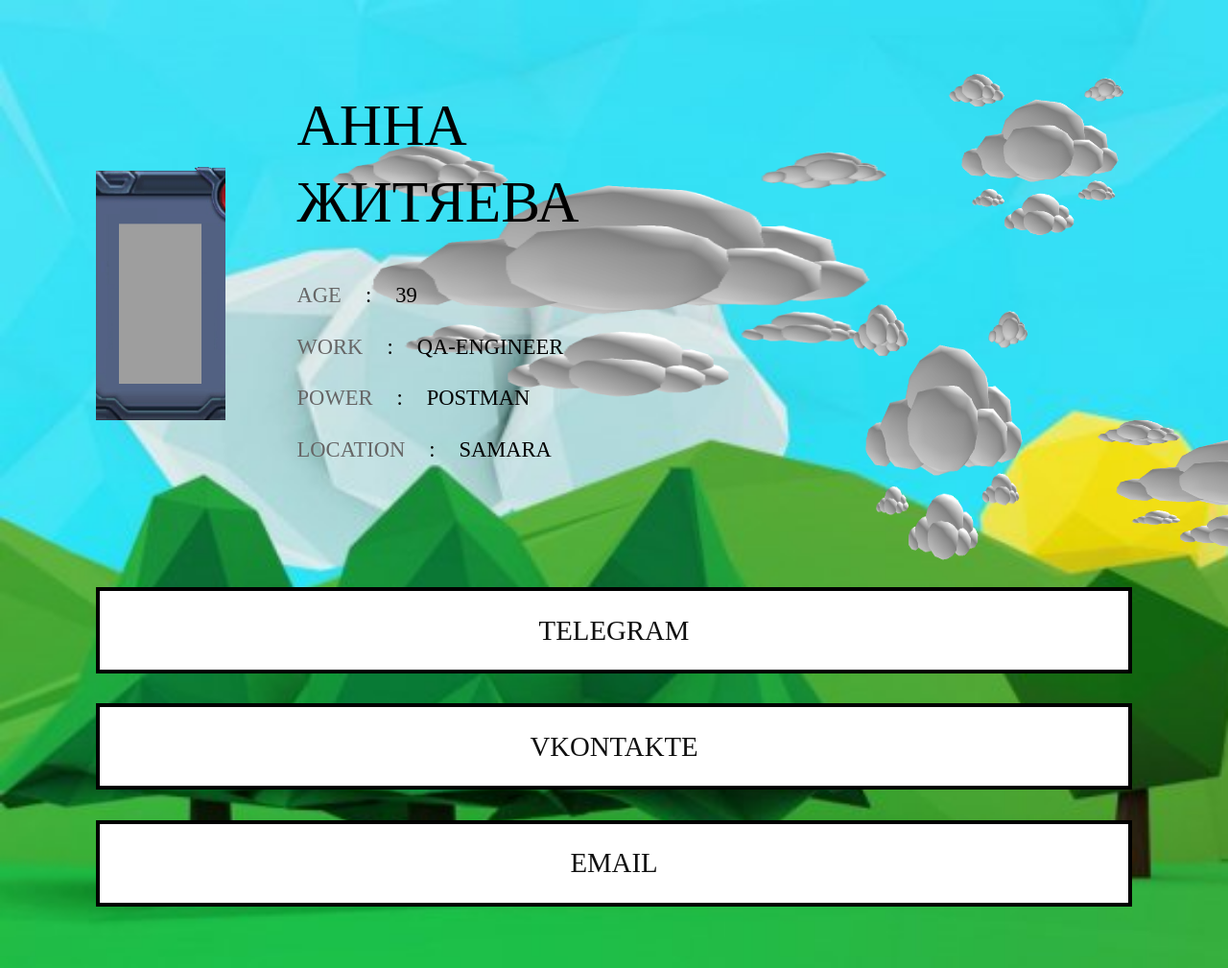
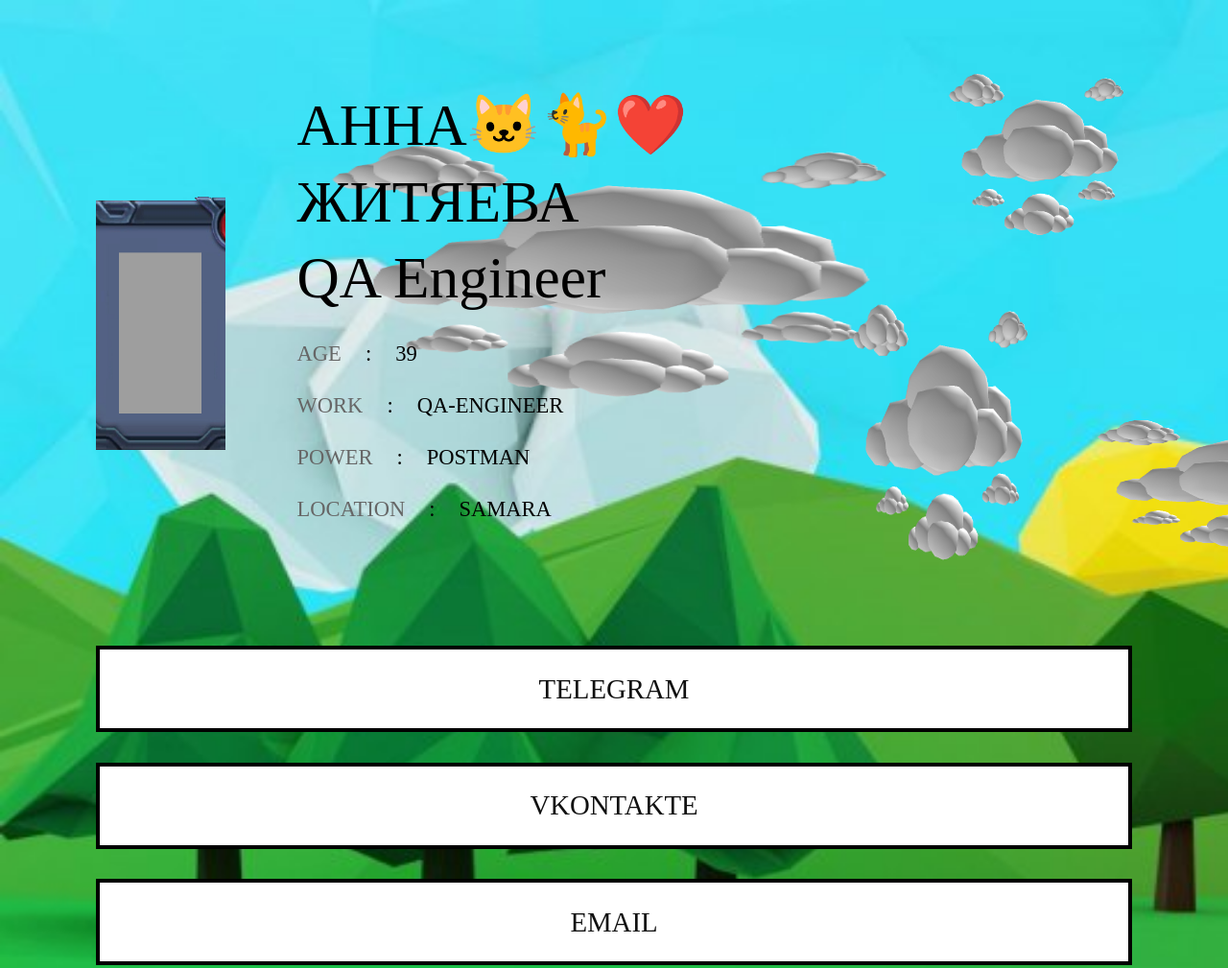
Before and after one commit to anna-zhityaeva-qa/cv, a plain HTML site: page index.html in a window 1280 px wide. Shown: the top 1009 px of the page at 96% size. Drawn offline with Linux system fonts and the light colour scheme; grey boxes are pictures that could not be loaded; files whose address does not match are found by name.

Commit message:
Эмодзи в имени и новый параграф

```diff
--- a/index.html
+++ b/index.html
@@ -55,8 +55,9 @@
                <div class="text">
                   <!-- Имя -->
                   <div class="name">
-                     <div>Анна</div>
+                     <div>Анна🐱🐈❤️</div>
                      <div>Житяева</div>
+                     <p>QA Engineer</p>
                   </div>
                   <div>
                      <div class="list"><span>age</span><span>:</span><span>39</span></div>
```
